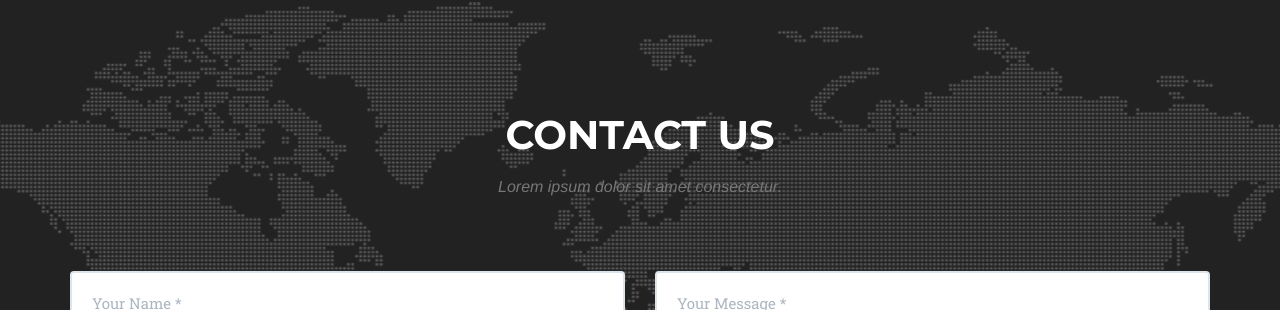
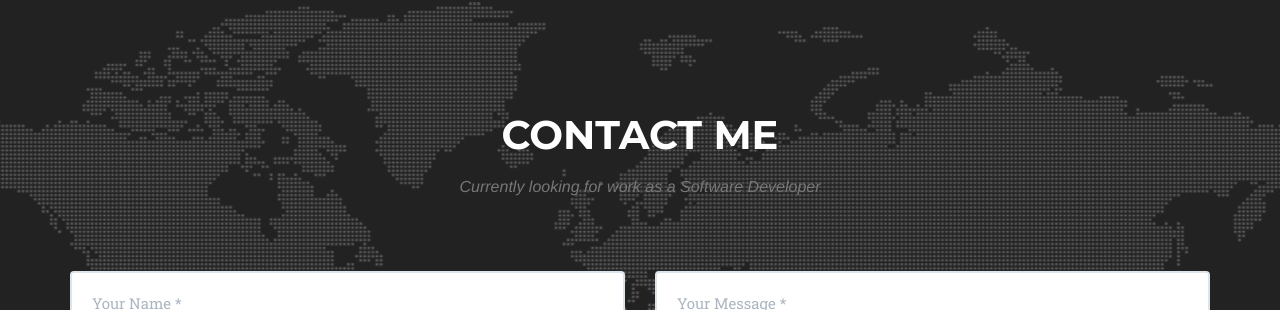
Before and after one commit to abdelrahim-hentabli/abdelrahim-hentabli.github.io, a Jekyll site: the page built from index.html, in a window 1280 px wide and 900 px high, scrolled down 1880 px. Shown: the part 150-460 px from the top of the window. Built offline with Jekyll 4.4.1, drawn with Linux system fonts in a browser that asks for light colours; some web fonts are replaced.

```diff
--- a/_includes/contact.html
+++ b/_includes/contact.html
@@ -2,8 +2,8 @@
         <div class="container">
             <div class="row">
                 <div class="col-lg-12 text-center">
-                    <h2 class="section-heading">Contact Us</h2>
-                    <h3 class="section-subheading text-muted">Lorem ipsum dolor sit amet consectetur.</h3>
+                    <h2 class="section-heading">Contact Me</h2>
+                    <h3 class="section-subheading text-muted">Currently looking for work as a Software Developer</h3>
                 </div>
             </div>
             <div class="row">
```
Also changed, not shown: 1 other file.
